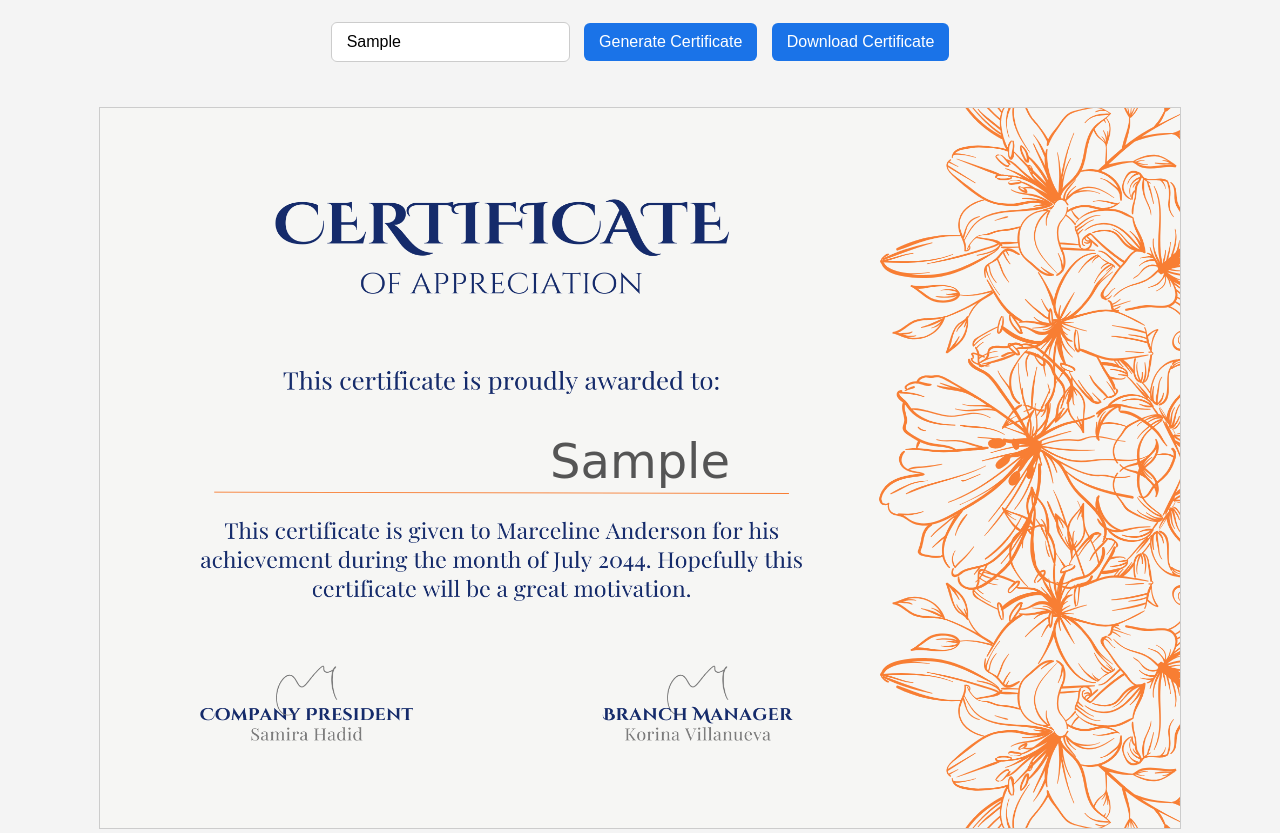
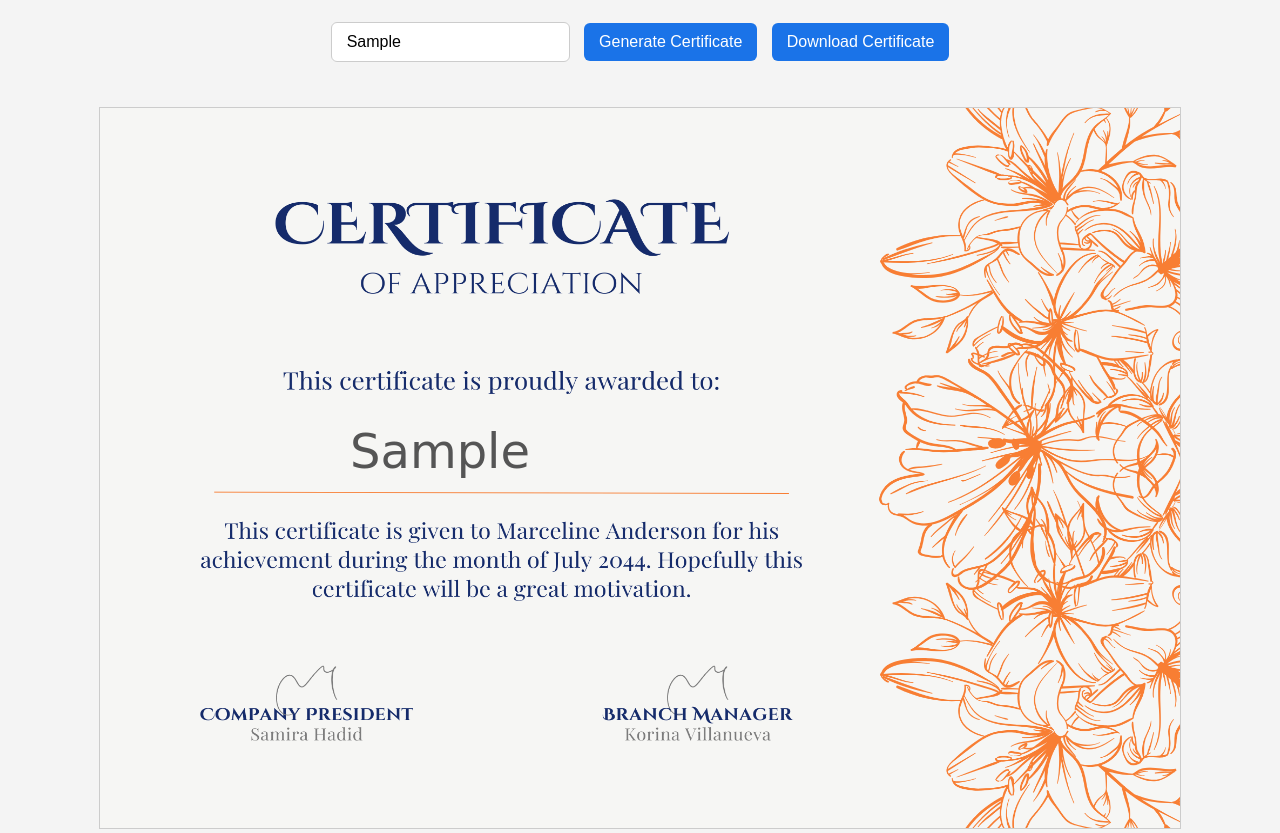
Before and after one commit to edmkasganj/NewCerti, a plain HTML site: page index.html in a window 1280 px wide. Both pictures are taken after typing "Sample" into the empty fields and a click on the button "Generate Certificate". Shown: the part 51-884 px from the top of the page. Drawn offline with Linux system fonts and the light colour scheme.

Commit message:
Update index.html

```diff
--- a/index.html
+++ b/index.html
@@ -76,7 +76,7 @@
       ctx.textAlign = "center";
 
       // Adjust X, Y position (centered)
-      ctx.fillText(name, canvas.width / 2, canvas.height / 2 + 10);
+      ctx.fillText(name, canvas.width / 2 - 200, canvas.height / 2 );
     }
 
     function downloadCertificate() {
```
